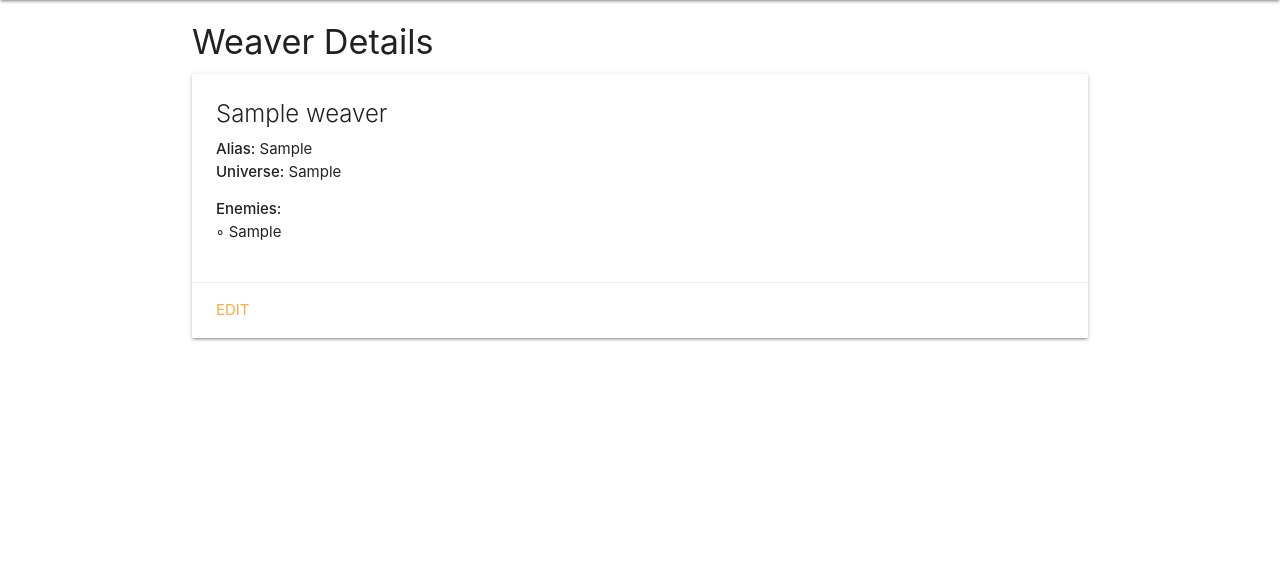
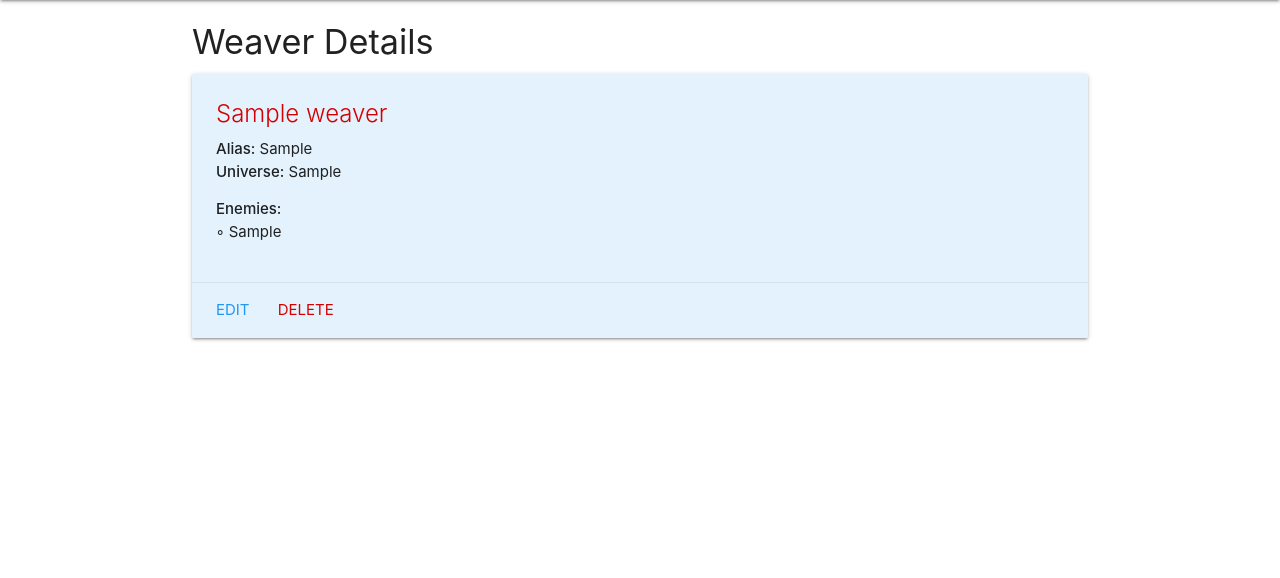
Before and after one commit to HarmonyMorse/weavercollector, a Django app: page /weavers/1/ in a window 1280 px wide. Shown: the part 64-642 px from the top of the page. Run offline with Django 5.2, Linux system fonts and the light colour scheme; tables that the repository leaves empty hold one stand-in row (values such as "Sample post").

Commit message:
Add delete functionality for weavers

```diff
--- a/main_app/templates/weavers/detail.html
+++ b/main_app/templates/weavers/detail.html
@@ -3,10 +3,10 @@
 
 <h4>Weaver Details</h4>
 
-<div class="card">
+<div class="card blue lighten-5">
 
     <div class="card-content">
-        <span class="card-title">
+        <span class="card-title red-text text-accent-4">
 
             {{ w.name }}</span>
         <p><strong>Alias:</strong>
@@ -31,7 +31,8 @@
         </p>
     </div>
     <div class="card-action">
-        <a href="{% url 'weavers_update' w.id %}">Edit</a>
+        <a href="{% url 'weavers_update' w.id %}" class="blue-text">Edit</a>
+        <a href="{% url 'weavers_delete' w.id %}" class="red-text text-accent-4">Delete</a>
     </div>
 </div>
 
--- a/main_app/urls.py
+++ b/main_app/urls.py
@@ -8,4 +8,5 @@ urlpatterns = [
     path('weavers/<int:weaver_id>/', views.weavers_detail, name='detail'),
     path('weavers/create/', views.WeaverCreate.as_view(), name='weavers_create'),
     path('weavers/<int:pk>/update/', views.WeaverUpdate.as_view(), name='weavers_update'),
+    path('weavers/<int:pk>/delete/', views.WeaverDelete.as_view(), name='weavers_delete'),
 ]
--- a/main_app/views.py
+++ b/main_app/views.py
@@ -1,7 +1,7 @@
 from django import forms
 from django.shortcuts import render
 from .models import Weaver
-from django.views.generic.edit import CreateView, UpdateView
+from django.views.generic.edit import CreateView, UpdateView, DeleteView
 
 # Create your views here.
 def home(request):
@@ -34,3 +34,7 @@ class WeaverCreate(CreateView):
 class WeaverUpdate(UpdateView):
     model = Weaver
     fields = '__all__'
+
+class WeaverDelete(DeleteView):
+    model = Weaver
+    success_url = '/weavers'
```
Also changed, not shown: main_app/templates/main_app/weaver_confirm_delete.html (added, +16 -0 lines).
